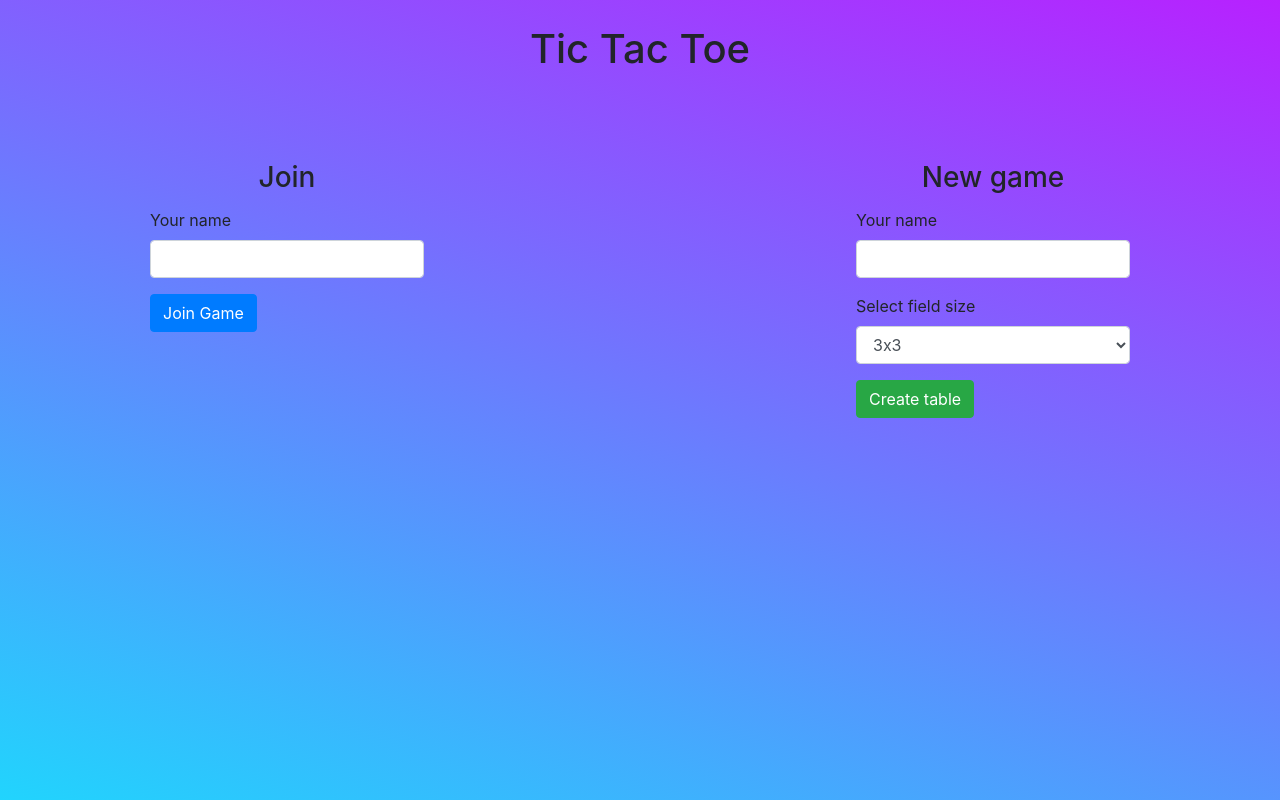
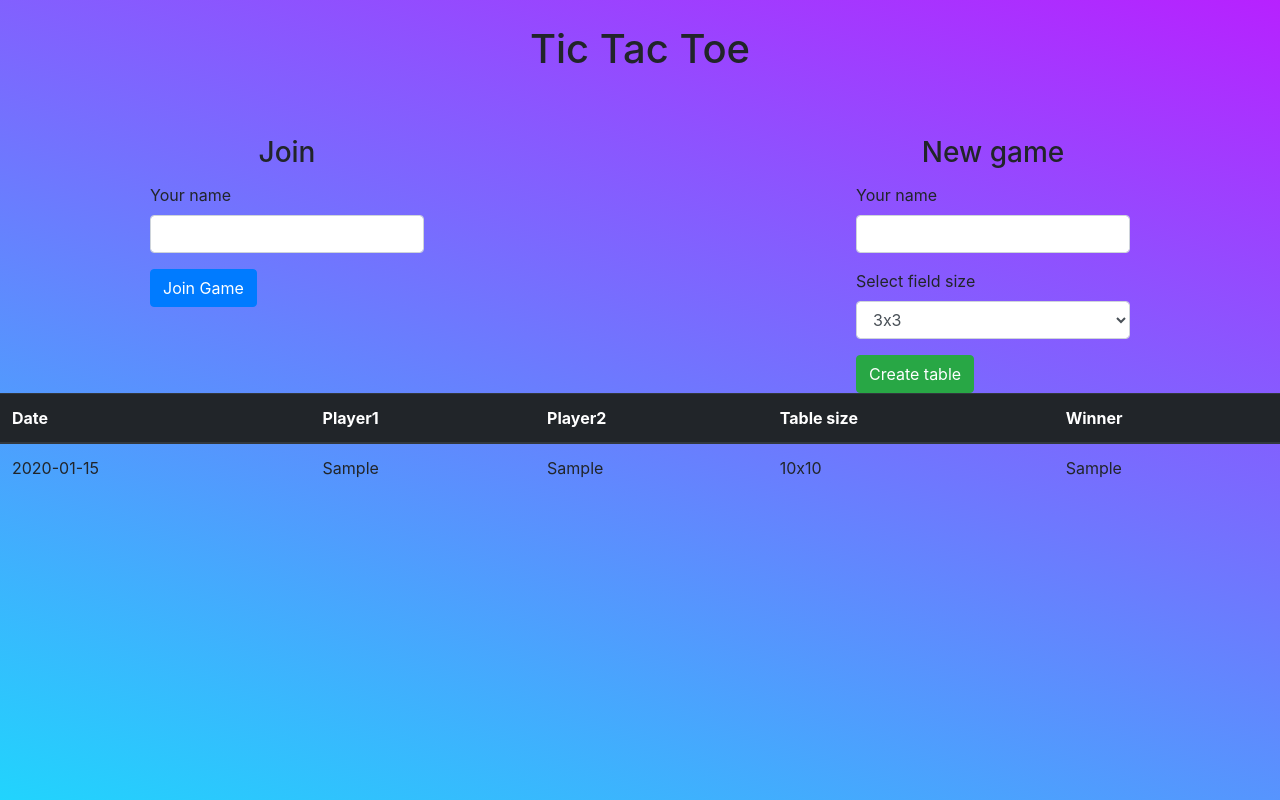
Before and after one commit to PatrickKvartsaniy/tic-tac-toe, a Flask app: page /login in a window 1280 px wide. Run offline with Flask 2, Linux system fonts and the light colour scheme; tables that the repository leaves empty hold one stand-in row (values such as "Sample post"); some libraries are stand-ins or nearby versions.

Commit message:
create last games table

```diff
--- a/history.txt
+++ /dev/null
@@ -1 +0,0 @@
-{'Turns': ['2', '4', '8', '7', '5'], 'Info': {'Player1': 'Петро', 'Player2': 'Maria', 'Date': '2/9/2018, 2:03:43 PM'}}
--- a/model.py
+++ b/model.py
@@ -2,6 +2,8 @@ from flask import Flask
 from flask_sqlalchemy import SQLAlchemy
 
 app = Flask(__name__)
+app.config['SQLALCHEMY_DATABASE_URI'] = 'postgresql://patrick:erasmusmundus@localhost/tictac'
+app.config['SQLALCHEMY_TRACK_MODIFICATIONS'] = False
 db = SQLAlchemy(app)
 
 class Replay(db.Model):
--- a/server2.py
+++ b/server2.py
@@ -6,15 +6,14 @@ from model import Replay
 app = Flask(__name__, static_url_path='/static')
 app.config['SECRET_KEY'] = "REALLY SECRET KEY"
 app.config['SQLALCHEMY_DATABASE_URI'] = 'postgresql://patrick:erasmusmundus@localhost/tictac'
+app.config['SQLALCHEMY_TRACK_MODIFICATIONS'] = False
 socket = SocketIO(app)
 
 db = SQLAlchemy(app)
 
-#print(Replay.query.all())
-
 @app.route('/login')
 def index():
-    return render_template('login.html')
+    return render_template('login.html', latest=Replay.query.limit(3).all())
 
 @app.route('/game')
 def game():
@@ -36,4 +35,4 @@ def message(message):
 
 
 if __name__ == '__main__':
-    socket.run(app, port = 8000)
+    socket.run(app, port = 5050)
--- a/static/css/style.css
+++ b/static/css/style.css
@@ -11,7 +11,7 @@
 form{
     max-width: 49%;
     display: inline-block;
-    padding-top: 50px;
+    padding-top: 25px;
 }
 
 #root, #main{
--- a/static/js/main.js
+++ b/static/js/main.js
@@ -224,7 +224,7 @@ class Game{
         this.history["Info"] = {
                             "Player1":this.player1_name,
                             "Player2":this.player2_name,
-                            "Date": new Date().toLocaleString()
+                            "Date": new Date().toLocaleString().slice(0,-3)
                         }
     };
 
--- a/templates/login.html
+++ b/templates/login.html
@@ -37,6 +37,30 @@
                 </div>
                 <button type="button" class="btn btn-success" onclick="adminCookie()">Create table</button>
         </form>
+        <table class="table">
+            <thead class="thead-dark">
+                <tr>
+                    <!-- <th scope="col">#</th> -->
+                    <th scope="col">Date</th>
+                    <th scope="col">Player1</th>
+                    <th scope="col">Player2</th>
+                    <th scope="col">Table size</th>
+                    <th scope="col">Winner</th>
+                </tr>
+            </thead>
+            <tbody>
+                {% for game in latest %}
+                    <tr>
+                        <!-- <th scope="row"></th> -->
+                        <td>{{game.date}}</td>
+                        <td>{{game.player1}}</td>
+                        <td>{{game.player2}}</td>
+                        <td>{{game.size}}x{{game.size}}</td>
+                        <td>{{game.winner}}</td>
+                    </tr>
+                {% endfor %}
+            </tbody>
+        </table>
     </div>
     <script>
 
```
Also changed, not shown: 1 other file.
